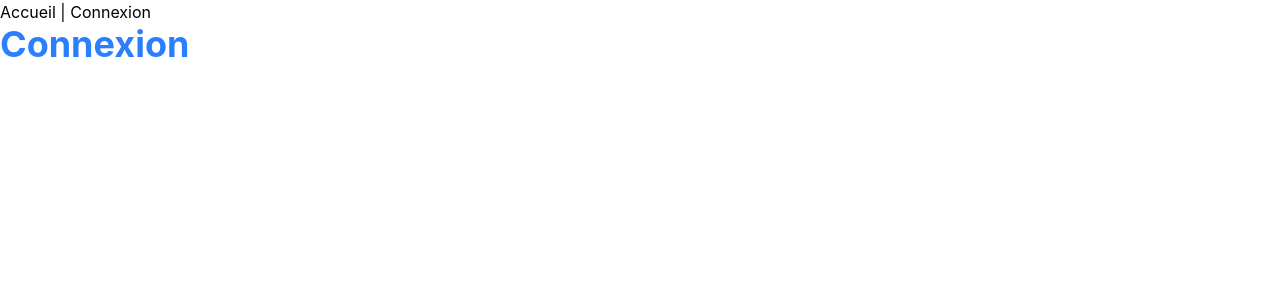
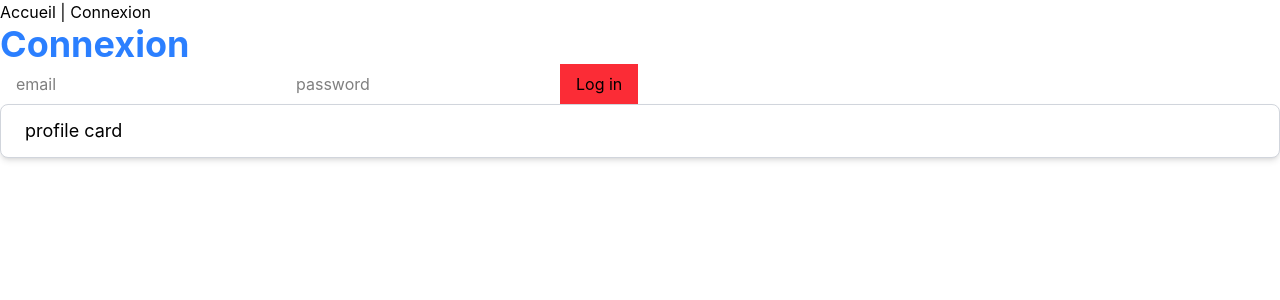
Before and after one commit to Frogus-ex/ft_transcendence, a React (Vite) app in the folder frontend/: page /login in a window 1280 px wide. Shown: the top 300 px of the page. Built offline with nearby package versions, Linux system fonts and the light colour scheme.

Commit message:
<features> : creations de composent pour les pages web et declaration de variable de style globale dans tokens.ts

```diff
--- a/frontend/src/components/Button.tsx
+++ b/frontend/src/components/Button.tsx
@@ -1,22 +1,23 @@
+import {buttonColors, textSizes} from '../styles/tokens'
+
+
 type ButtonProps = {
     children : React.ReactNode
     variant : "primary" | "secondary"
     size : "small" | "medium" | "large"
+    type : "button" | "submit"
     onClick?: () => void
 }
 
-function Button({ children, variant, size, onClick }: ButtonProps) {
-    const couleurs = {
-        primary: "bg-green-500",
-        secondary: "bg-red-500",
-    }
-    const taille = {
-        small: "text-sm px-2 py-1",
-        medium: "text-base px-4 py-2",
-        large: "text-lg px-6 py-3",
-    }
+function Button({ children, variant, size, onClick, type }: ButtonProps) {
     return (
-        <button className={couleurs[variant] + " " + taille[size]} onClick={onClick}>{children}</button>
+        <button
+            className={buttonColors[variant] + " " + textSizes[size]}
+            onClick={onClick}
+            type={type}
+        >
+            {children}
+        </button>
     )
 }
 
--- /dev/null
+++ b/frontend/src/components/Card.tsx
@@ -0,0 +1,18 @@
+import {textSizes, cardStyle} from '../styles/tokens'
+
+type CardProps = {
+    children : React.ReactNode
+    padding : "small" | "medium" | "large"
+}
+
+function Card({children, padding}: CardProps) {
+    return (
+        <div
+            className={textSizes[padding] + " " + cardStyle}
+        >
+            {children}
+        </div>
+    )
+}
+
+export default Card
--- /dev/null
+++ b/frontend/src/components/Input.tsx
@@ -0,0 +1,23 @@
+import {textSizes} from '../styles/tokens'
+
+type InputProps = {
+    value : string
+    onChange: (event: React.ChangeEvent<HTMLInputElement>) => void
+    type : "text" | "email" | "password"
+    placeholder?: string
+    size : "small" | "medium" | "large"
+}
+
+function Input({value, onChange, type, placeholder, size}: InputProps){
+    return(
+        <input
+            className={textSizes[size]}
+            value={value}
+            onChange={onChange}
+            type={type}
+            placeholder={placeholder}
+        />
+    )
+}
+
+export default Input
--- a/frontend/src/pages/HomePage.tsx
+++ b/frontend/src/pages/HomePage.tsx
@@ -6,8 +6,15 @@ function HomePage() {
   return (
     <div>
       <h1 className="text-4xl font-bold text-blue-500">Accueil</h1>
-      <p>Bienvenue sur ft_transcendence.</p>
-      <Button variant="secondary" size="large" onClick={() => navigate("/login")}>Login</Button>
+        <p>Bienvenue sur ft_transcendence.</p>
+          <Button
+            variant="secondary"
+            size="large"
+            onClick={() => navigate("/login")}
+            type="button"
+            >
+              Login
+            </Button>
     </div>
   )
 }
--- a/frontend/src/pages/LoginPage.tsx
+++ b/frontend/src/pages/LoginPage.tsx
@@ -1,7 +1,42 @@
+import {useState} from 'react'
+import Input from '../components/Input'
+import Button from '../components/Button'
+import Card from '../components/Card'
+
 function LoginPage() {
+  const [email, setEmail] = useState("")
+  const [password, setPassword] = useState("")
+  function handleSubmit(event: React.FormEvent) {
+    event.preventDefault()
+    console.log(email, password)
+  }
   return (
     <div>
       <h1 className="text-4xl font-bold text-blue-500">Connexion</h1>
+      <form onSubmit={handleSubmit}>
+        <Input
+          value={email}
+          onChange={(event) => setEmail(event.target.value)}
+          type="email"
+          size="medium"
+          placeholder="email"
+        />
+        <Input
+          value={password}
+          onChange={(event) => setPassword(event.target.value)}
+          type="password"
+          size="medium"
+          placeholder="password"
+        />
+        <Button
+          variant="secondary"
+          size="medium"
+          type="submit">Log in
+        </Button>
+      </form>
+      <Card
+        padding="large">profile card
+      </Card>
     </div>
   )
 }
--- /dev/null
+++ b/frontend/src/styles/tokens.ts
@@ -0,0 +1,12 @@
+export const buttonColors = {
+  primary: "bg-green-500",
+  secondary: "bg-red-500",
+}
+
+export const textSizes = {
+    small: "text-sm px-2 py-1",
+    medium: "text-base px-4 py-2",
+    large: "text-lg px-6 py-3",
+}
+
+export const cardStyle = "border border-gray-300 rounded-lg bg-white shadow-md"
```
